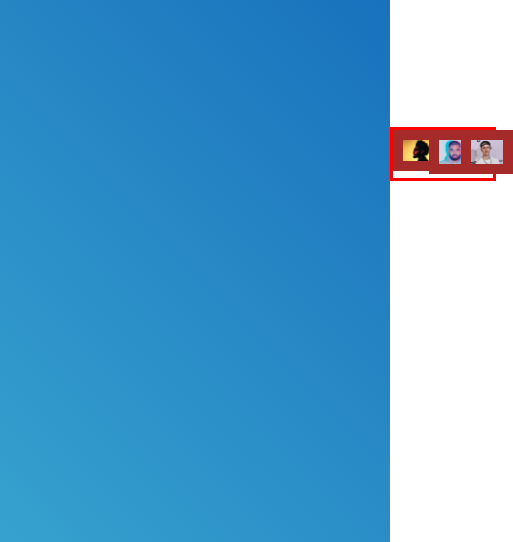
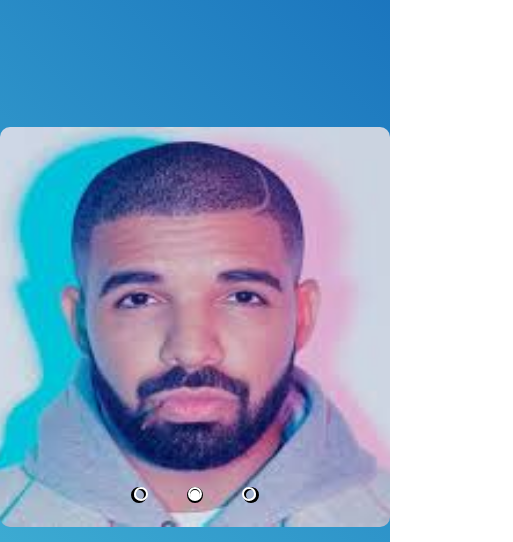
Before and after one commit to d-Jhon-b/ARAGE_PROJECT, a plain HTML site: page index.html in a window 390 px wide. Shown: the part 740-1282 px from the top of the page, 513 px wide, since content can reach past the window. Drawn offline with nearby package versions, Linux system fonts and the light colour scheme; files whose address does not match are found by name.

Commit message:
atualizacao_06_10_2024

```diff
--- a/index.html
+++ b/index.html
@@ -62,6 +62,7 @@
         </div>
     </header>
     <main>
+        <!-- progrededindo -->
         <section class="home">
             <article class="inicio-lateral-esquerda">
                 <div id="Titulo-lateral-esquerda" class="inicio-esquerda">
@@ -83,7 +84,7 @@
             <section class="img-content">
                 <article class="container-img">
                     <div class="img-artista">
-                        <img src="src/component-img/img-cantores/the_weeknd.jfif" alt="The weeknd" class="img-week">
+                        <img src="src/home/components/img-cantores/the_weeknd.jfif" alt="The weeknd" class="img-week">
                     </div>
                     <div class="description-artista">
                         <h2><strong>THE WEEKND</strong></h2>
@@ -92,16 +93,16 @@
                 </article>
                 <article class="container-img">
                     <div class="img-artista">
-                        <img src="src/component-img/img-cantores/drake.jfif" alt="Drake" class="img-week">
+                        <img src="src/home/components/img-cantores/drake.jfif" alt="Drake" class="img-week">
                     </div>
                     <div class="description-artista">
-                        <h2><strong>Justin Bieber</strong></h2>
+                        <h2><strong>Drake</strong></h2>
                         <p>one dance</p>
                     </div>
                 </article>
                 <article class="container-img">
                     <div class="img-artista">
-                        <img src="src/component-img/img-cantores/justin.jfif" alt="Justin" class="img-week">
+                        <img src="src/home/components/img-cantores/justin.jfif" alt="Justin" class="img-week">
                     </div>
                     <div class="description-artista">
                         <h2><strong>Justin Bieber</strong></h2>
@@ -113,14 +114,35 @@
                 <button class="btn-home" id="btn-confira"><strong>CONFIRA</strong></button>
             </div>
         </section>
-        <section class="artistas-semana-mobile">
-            <div class="container-carrossel">
-                <div id="carrossel">
-                    <div class="item "><img src="src/component-img/img-cantores/the_weeknd.jfif" alt="teste"></div>
-                    <div class="item "><img src="src/component-img/img-cantores/drake.jfif" alt="teste"></div>
-                    <div class="item "><img src="src/component-img/img-cantores/justin.jfif" alt=""></div>
+        <!-- progredidno -->
+         <!-- slides -->
+         <section class="mobile-artistas-semana">
+            <nav class="slides">
+                <input type="radio" name="radio-btn" id="radio1">
+                <input type="radio" name="radio-btn" id="radio2">
+                <input type="radio" name="radio-btn" id="radio3">
+                <div class="slide um">
+                    <img src="src/home/components/img-cantores/the_weeknd.jfif" alt="imagem 1" id="img-1">
                 </div>
+                <div class="slide dois">
+                    <img src="src/home/components/img-cantores/drake.jfif" alt="imagem 1" id="img-2">
+                </div>
+                <div class="slide tres">
+                    <img src="src/home/components/img-cantores/justin.jfif" alt="imagem 1" id="img-3">
+                </div>
+                <!-- fim slides -->
+                <div class="navigation-auto">
+                    <div class="auto-btn1"></div>
+                    <div class="auto-btn2"></div>
+                    <div class="auto-btn3"></div>
+                </div>
+            </nav>
+            <div class="manual-navigation">
+                <label for="radio1" class="manual-btn"></label>
+                <label for="radio2" class="manual-btn"></label>
+                <label for="radio3" class="manual-btn"></label>
             </div>
+
         </section>
 
         <br>
@@ -220,7 +242,7 @@
         </article>
     </footer> -->
     <script src="src/home/js/home.js" defer></script>
-
+    <script src="src/home/js/artista-semana.js"></script>
     <script src="https://code.jquery.com/jquery-3.3.1.slim.min.js" integrity="sha384-q8i/X+965DzO0rT7abK41JStQIAqVgRVzpbzo5smXKp4YfRvH+8abtTE1Pi6jizo" crossorigin="anonymous"></script>
     <script src="https://cdnjs.cloudflare.com/ajax/libs/popper.js/1.14.3/umd/popper.min.js" integrity="sha384-ZMP7rVo3mIykV+2+9J3UJ46jBk0WLaUAdn689aCwoqbBJiSnjAK/l8WvCWPIPm49" crossorigin="anonymous"></script>
     <script src="https://stackpath.bootstrapcdn.com/bootstrap/4.1.3/js/bootstrap.min.js" integrity="sha384-ChfqqxuZUCnJSK3+MXmPNIyE6ZbWh2IMqE241rYiqJxyMiZ6OW/JmZQ5stwEULTy" crossorigin="anonymous"></script>
--- a/src/StyleGeral/style.css
+++ b/src/StyleGeral/style.css
@@ -10,3 +10,10 @@ a{
 ul{
     list-style: none;
 }
+.body{
+    width: 100%;
+    height: 100vh;
+    display: flex;
+    justify-content: center;
+    align-items: center;
+}
--- a/src/home/css/artista-semana/ArtistaSemanaResponsivo.css
+++ b/src/home/css/artista-semana/ArtistaSemanaResponsivo.css
@@ -1,49 +1,100 @@
 @media screen and (max-width: 768px) {
     .artistas-semana{
         display: none;
-        overflow-y: scroll;
+    }
+    .mobile-artistas-semana{
+        max-width: 768px;
+        margin: 0 auto;
+        width: 100%;
+        border-radius: 10px;
+        height: 400px;
+        overflow: hidden;
+        /* border: 3px solid red; */
+    }
+    .slides{
+        width: 400%;
 
+        height: 400px;
+        display: flex;
+    }
+    .slides input{
+        display: none;
+    }
+    .slide{
+        width: 100%;
+        position: relative;
+        text-align: center;
+    }
+    .slide img{
+        border-radius: 20px;
+        width: 600px;
+        height: 100%;
+    }
+    #img-1{
+        padding-right: 25%;
+    }
+    #img-3{
+        width: 600px;
+        height: 100%;
+        margin: 0%;
+    }
+    .manual-navigation{
+        position: absolute;
+        width: 100%;
 
+        margin-top: -40px;
+        display: flex;
+        justify-content: center;
+        /* border: 3px solid red; */
     }
-
-    /*carrossel*/
-    .artistas-semana-mobile{
+    .manual-btn{
+        border: 2px solid white;
+        padding: 5px;
+        border-radius: 10px;
+        cursor: pointer;
+    }
+    .manual-btn:not(:last-child){
+        margin-right: 40px;
+    }
+    .manual-btn:hover{
+        transition: 0.25s;
+        animation-duration: 0.10s;
+    }
+    #radio1:checked ~ .um{
+        margin-left: 0;
+    }
+    #radio2:checked ~ .um{
+        margin-left: -75%;
+    }
+    #radio3:checked ~ .um{
+        margin-left: -237.1%;
+        z-index: 100;
+    }
+    .navigation-auto div{
+        border: 3px solid black;
+        padding: 5px;
+        border-radius: 10px;
+        cursor: pointer;
+        transition:1s ;
+    }
+    .navigation-auto{
+        overflow: hidden;
+        position: absolute;
+        width: 100%;
+        margin-top: 360px;
         display: flex;
-        width: 100%;
-        height: 80vh;
+        justify-content: center;
     }
-    .container-carrossel{
-        display: inline;
-        width: 100%;
-        height: 100px;
+    .navigation-auto div:not(:last-child){
+        margin-right: 40px;
     }
-    #carrossel{
-        width: 100px;
-        position: absolute;
-        left: 100%;
-        display: flex;
-        position: relative;
-        border: 3px solid red;
+    #radio1:checked ~ .navigation-auto .auto-btn1{
+        background-color: white;
     }
-    #item{
-        position: absolute;
-        left: 100%;
-        width: 100px;
-        height: 50px;
-        animation: autoRun 10s line infinite;
+    #radio2:checked ~ .navigation-auto .auto-btn2{
+        background-color: white;
     }
-    .item img{
-        width: 100%;
-        border: 10px solid brown;
-
-
-    }
-    @keyframes autoRun {
-        from{
-            left: 100%;
-        }
-        to{
-            left: -50px
-        }
+    #radio3:checked ~ .navigation-auto .auto-btn3{
+        background-color: white;
     }
 }
--- /dev/null
+++ b/src/home/js/artista-semana.js
@@ -0,0 +1,15 @@
+let count = 1
+document.getElementById('radio1').checked = true;
+
+setInterval(function(){
+    nextImg();
+
+}, 4000)
+
+function nextImg(){
+    count++
+    if(count>3){
+        count = 1;
+    }
+    document.getElementById('radio'+count).checked = true;
+}
```
Also changed, not shown: src/home/components/img-cantores/drake.jfif (renamed from src/component-img/img-cantores/drake.jfif), src/home/components/img-cantores/hwasa.jfif (renamed from src/component-img/img-cantores/hwasa.jfif), src/home/components/img-cantores/justin.jfif (renamed from src/component-img/img-cantores/justin.jfif), src/home/components/img-cantores/the_weeknd.jfif (renamed from src/component-img/img-cantores/the_weeknd.jfif).
